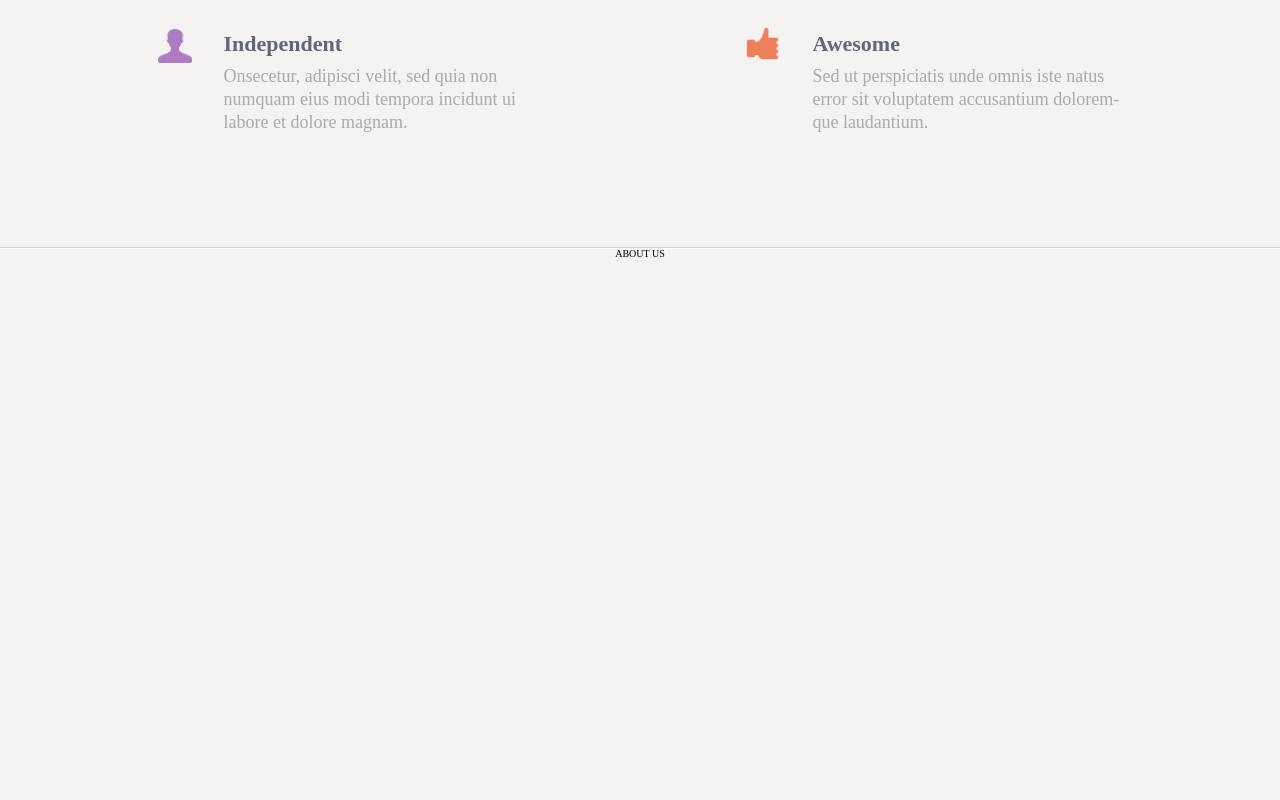
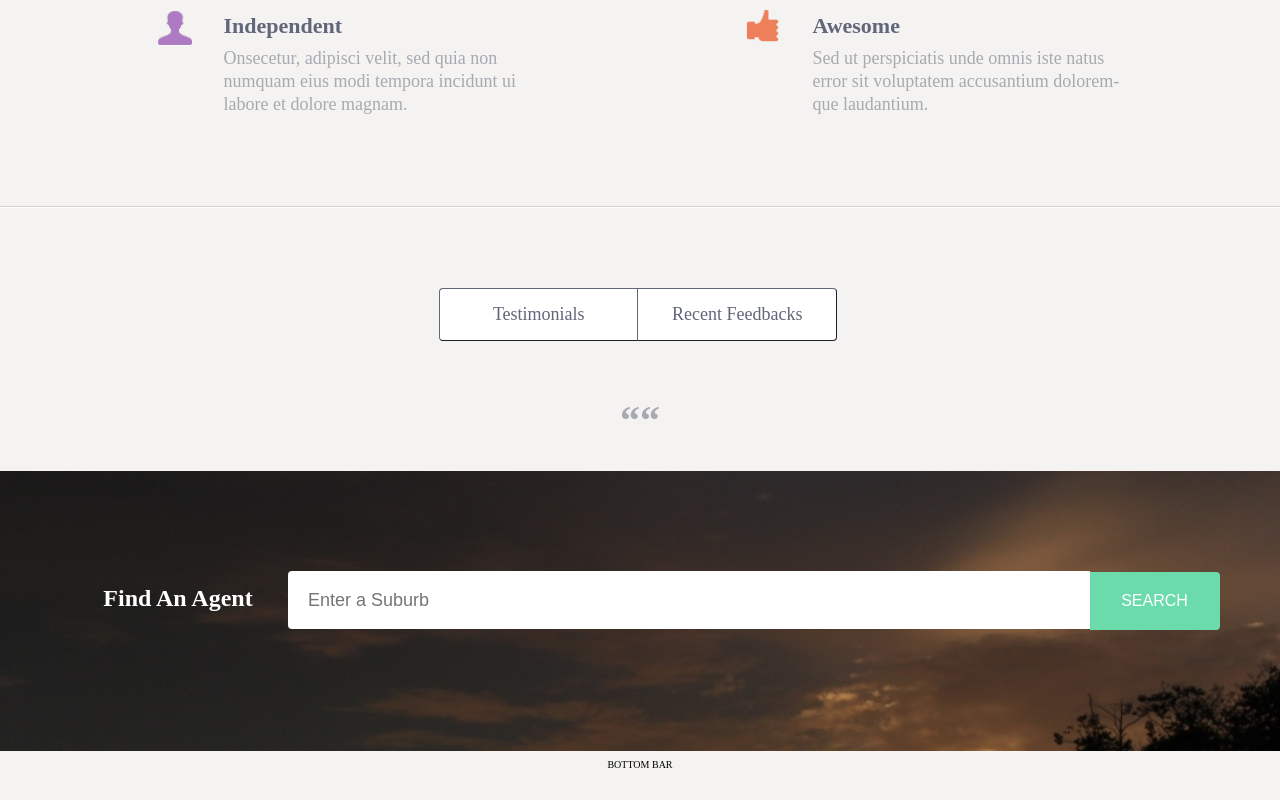
Before and after one commit to verazeng/WebTraining, a plain HTML site: page index.html in a window 1280 px wide. Shown: the part 1645-2445 px from the top of the page. Before the commit the page ends 2094 px from the top, so only its background shows below. Drawn offline with Linux system fonts and the light colour scheme.

Commit message:
add bottom parts

```diff
--- a/index.html
+++ b/index.html
@@ -100,7 +100,21 @@
 	</div>
 
 	<div class="about-us">
-		<h1>ABOUT US</h1>
+		<div class="action-segment">
+			<button class="action-button" id="button-left">Testimonials</button>
+			<button class="action-button" id="button-right">Recent Feedbacks</button>
+		</div>
+		<p class="title" id="double-quarter">““</p>
+	<div>
+	<div class="bottom-search-container">
+		<div class="search-feild" id="bottom-search-feild">
+			<p class="search-description" id="bottom-search-des">Find An Agent</p>
+			<input type="text" class="input-text" id="input-second" placeHolder="Enter a Suburb"/>
+			<button class="search-button" id="search-button-bottom">SEARCH</button>
+		</div>
+	<div>
+	<div class="bottom-bar">
+		<h1>BOTTOM BAR</h1>
 	<div>
 </body>
 </html>
--- a/sass/style.scss
+++ b/sass/style.scss
@@ -15,29 +15,40 @@ body {
 }
 
 .how-it-works {
-	height: 450px;
 	border-bottom-width: 1px;
 	border-color: rgba(128, 128, 128, .3);
 	border-style: solid;
+	padding-bottom: 70px;
 }
 
 .why-choose-us {
-	height: 680px;
 	border-width: 1px 0 1px 0;
 	border-color: rgb(255,255,255) rgb(255,255,255) rgba(128, 128, 128, .3) rgb(255,255,255);
 	border-style: solid;
+	padding-bottom: 70px;
 }
 
 .about-us {
-	height: 200px;
+	height: 300px;
 	border-top-width: 1px;
 	border-color: rgb(255,255,255);
 	border-style: solid;
 }
 
+.bottom-search-container {
+	height: 210px;
+	background-image: url(../images/sunset.jpg);
+	background-size: cover;
+	padding-bottom: 70px;
+}
+
+.bottom-bar {
+	padding: 30px;
+}
+
 .login-signup {
 	float: right;
-	margin: 25px 180px;
+	margin: 25px 100px;
 }
 
 .common-btn {
@@ -107,7 +118,7 @@ body {
 	color: white;
 	font-size: 16px;
 	width: 20%;
-	margin-left: -2px;
+	margin-left: -3px;
 }
 
 .seperator {
@@ -177,3 +188,72 @@ body {
 	width: 80%;
 	padding-top: 10px;
 }
+
+.action-segment {
+	display: inline-block;
+	margin: auto;
+}
+
+.action-button {
+
+}
+
+#bottom-search-feild {
+	width:1300px;
+	padding-top: 100px;
+	padding-bottom: 100px;
+}
+
+#bottom-search-des {
+	display: inline-block;
+}
+
+#input-second {
+	width: 60%;
+	background-color: white;
+	color: #606779;
+}
+
+#bottom-search-des {
+	font-size: 24px;
+	font-weight: bold;
+	padding-top: 10px;
+	padding-right: 10px;
+	width: 15%;
+}
+
+#search-button-bottom {
+	width: 10%;
+}
+
+.action-segment {
+	padding-top: 80px;
+	padding-bottom: 40px;
+}
+
+.action-button {
+	background-color: white;
+	border-width: 1px;
+	border-color: #606779;
+	font-family: 'HelveticaNeue-Light';
+  	font-weight: 500;
+  	font-size: 18px;
+	color: #606779;
+	padding: 15px 20px;
+	width: 200px;
+	margin-left: -4px;
+}
+
+#button-left {
+	border-radius: 4px 0 0 4px;
+}
+
+#button-right {
+	border-radius:  0 4px 4px 0;
+}
+
+#double-quarter {
+	color: #a7aab0;
+	font-size: 40px;
+	padding-bottom: 30px;
+}
```
Also changed, not shown: stylesheets/style.css.
